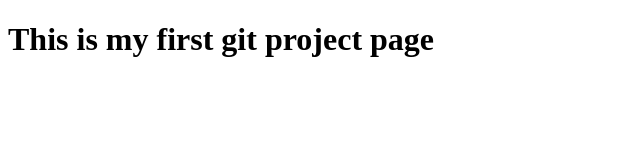
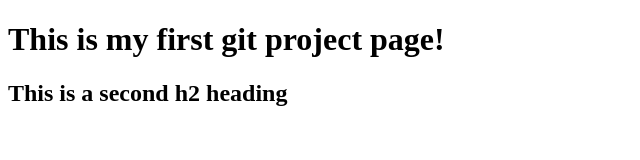
Before and after one commit to smh812xyz/smh812xyz.github.io, a plain HTML site: page index.html in a window 1280 px wide. Shown: the whole page, without its empty margins (0-640 px from the left). Drawn offline with Linux system fonts and the light colour scheme.

Commit message:
Change to index.html
Added an H2

```diff
--- a/index.html
+++ b/index.html
@@ -1,13 +1,17 @@
 <!DOCTYPE html>
 <html lang="en">
+
 <head>
   <meta charset="UTF-8">
   <meta name="viewport" content="width=device-width, initial-scale=1.0">
   <meta http-equiv="X-UA-Compatible" content="ie=edge">
   <title>Document</title>
 </head>
+
 <body>
-  <h1>This is my first git project page</h1>
+  <h1>This is my first git project page!</h1>
+  <h2>This is a second h2 heading</h2>
 
 </body>
+
 </html>
```
